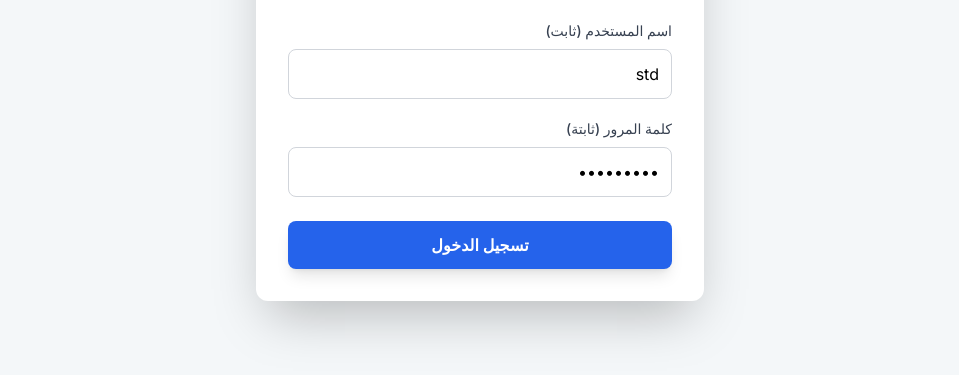
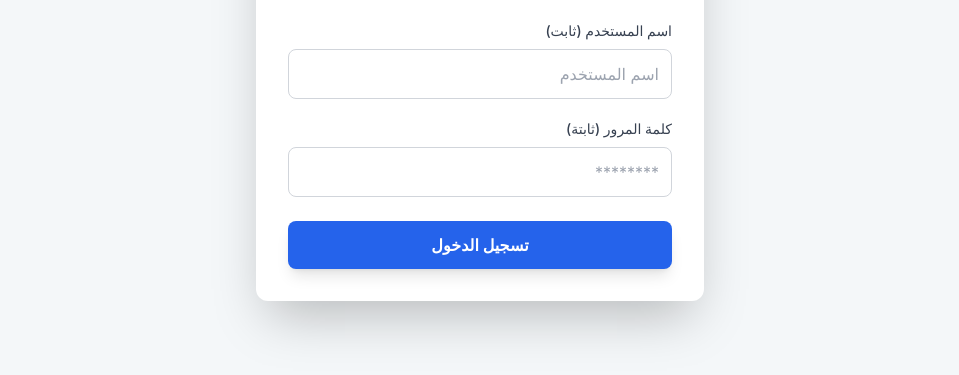
Before and after one commit to nebras5/std, a plain HTML site: page index.html in a window 1280 px wide. Shown: the part 265-640 px from the top of the page, without its empty margins (160-1119 px from the left). Drawn offline with nearby package versions, Linux system fonts and the light colour scheme.

Commit message:
Update index.html

```diff
--- a/index.html
+++ b/index.html
@@ -35,13 +35,13 @@
         <form id="auth-form" onsubmit="handleAuth(event)">
             <div class="mb-5">
                 <label for="username" class="block text-sm font-medium text-gray-700 mb-2">اسم المستخدم (ثابت)</label>
-                <input type="text" id="username" required value="std"
+                <input type="text" id="username" required value=""
                        class="w-full p-3 border border-gray-300 rounded-lg focus:ring-blue-500 focus:border-blue-500 transition duration-150"
                        placeholder="اسم المستخدم">
             </div>
             <div class="mb-6">
                 <label for="password" class="block text-sm font-medium text-gray-700 mb-2">كلمة المرور (ثابتة)</label>
-                <input type="password" id="password" required value="std998877"
+                <input type="password" id="password" required value=""
                        class="w-full p-3 border border-gray-300 rounded-lg focus:ring-blue-500 focus:border-blue-500 transition duration-150"
                        placeholder="********">
             </div>
```
